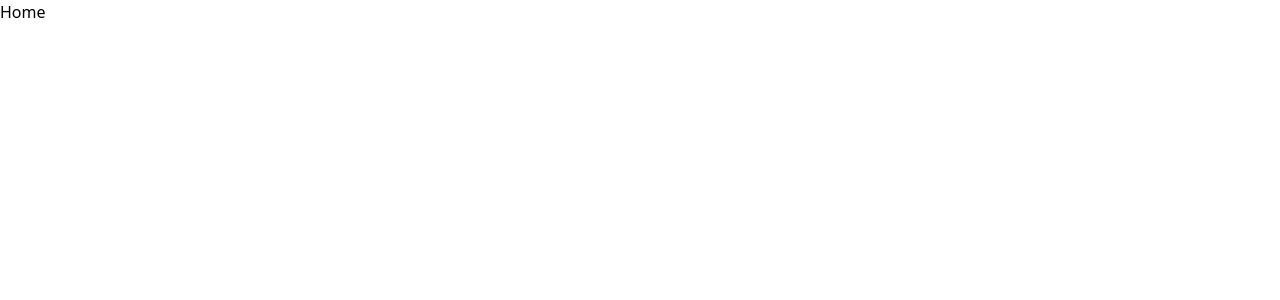
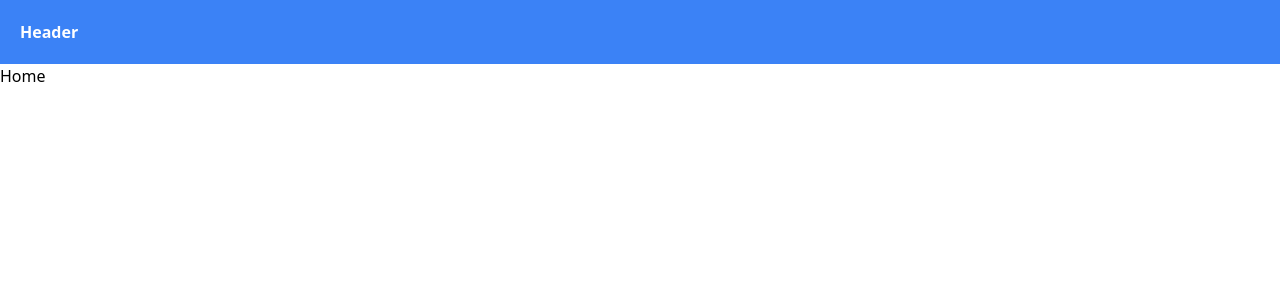
Before and after one commit to sebasakd86/next-13-first-look, a Next.js app: page / in a window 1280 px wide. Shown: the top 300 px of the page. Built offline with nearby package versions, Linux system fonts and the light colour scheme.

Commit message:
Created the "header" and added it to the layout.

```diff
--- /dev/null
+++ b/app/header.tsx
@@ -0,0 +1,13 @@
+import React from "react";
+
+type Props = {};
+
+const Header = (props: Props) => {
+	return (
+		<header className="bg-blue-500 p-5">
+			<span className="font-bold text-white">Header</span>
+		</header>
+	);
+};
+
+export default Header;
--- a/app/layout.tsx
+++ b/app/layout.tsx
@@ -1,4 +1,5 @@
 import "../styles/globals.css";
+import Header from "./header";
 
 type Props = {
 	children: React.ReactNode;
@@ -8,7 +9,10 @@ const RootLayout = ({ children }: Props) => {
 	return (
 		<html>
 			<head></head>
-			<body>{children}</body>
+			<body>
+				<Header />
+				{children}
+			</body>
 		</html>
 	);
 };
```
